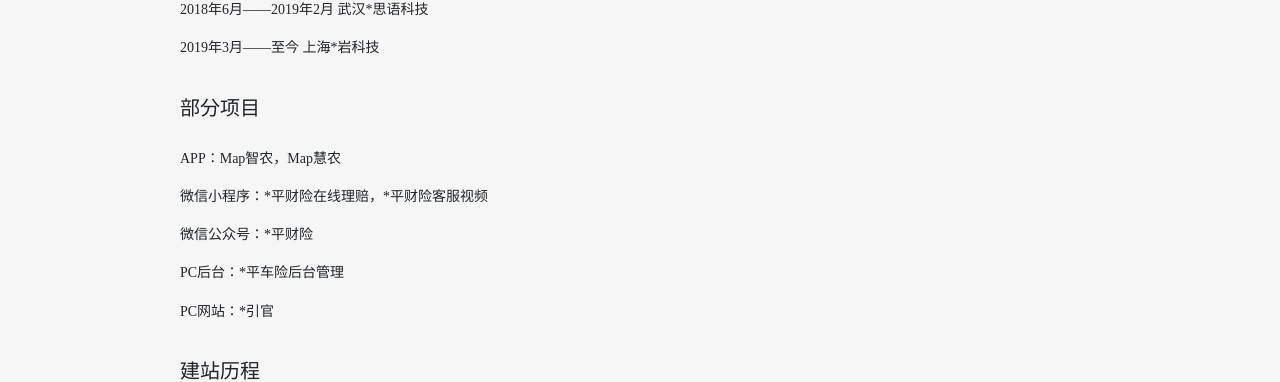
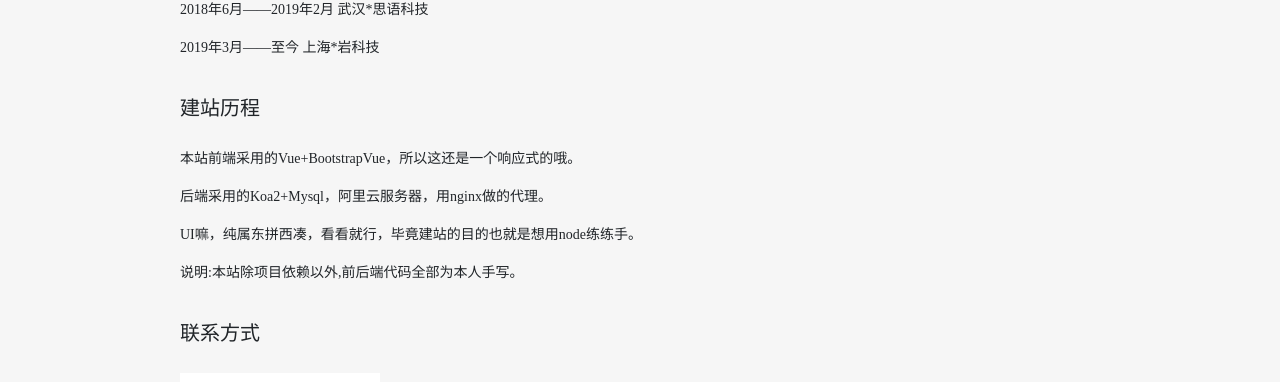
Before and after one commit to Lojaxin/my-blog, a Vue app: page /about in a window 1280 px wide. Shown: the part 369-751 px from the top of the page. Built offline with nearby package versions, Linux system fonts and the light colour scheme; no server answers; what vue-meta-info would draw is missing.

Commit message:
修改登录层级

```diff
--- a/src/views/Login.vue
+++ b/src/views/Login.vue
@@ -208,7 +208,7 @@
 }
 .loginBox{
     position: absolute;
-    z-index: 8888;
+    z-index: 9;
     top: 50%;
     left: 50%;
     transform: translate(-50%,-50%);
--- a/src/views/about/index.vue
+++ b/src/views/about/index.vue
@@ -12,12 +12,12 @@
                             <p>2016年3月——2018年5月  广州*优电子商务</p>
                             <p>2018年6月——2019年2月  武汉*思语科技</p>
                             <p>2019年3月——至今  上海*岩科技</p>
-                            <h3>部分项目</h3>
-                            <p>APP：Map智农，Map慧农</p>
-                            <p>微信小程序：*平财险在线理赔，*平财险客服视频</p>
-                            <p>微信公众号：*平财险</p>
-                            <p>PC后台：*平车险后台管理</p>
-                            <p>PC网站：*引官</p>
+                            <!--<h3>部分项目</h3>-->
+                            <!--<p>APP：Map智农，Map慧农</p>-->
+                            <!--<p>微信小程序：*平财险在线理赔，*平财险客服视频</p>-->
+                            <!--<p>微信公众号：*平财险</p>-->
+                            <!--<p>PC后台：*平车险后台管理</p>-->
+                            <!--<p>PC网站：*引官</p>-->
                             <h3>建站历程</h3>
                             <p>本站前端采用的Vue+BootstrapVue，所以这还是一个响应式的哦。</p>
                             <p>后端采用的Koa2+Mysql，阿里云服务器，用nginx做的代理。</p>
```
